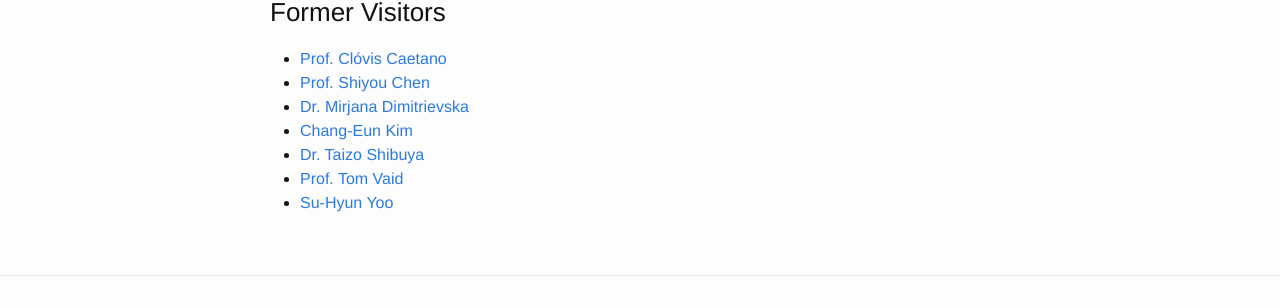
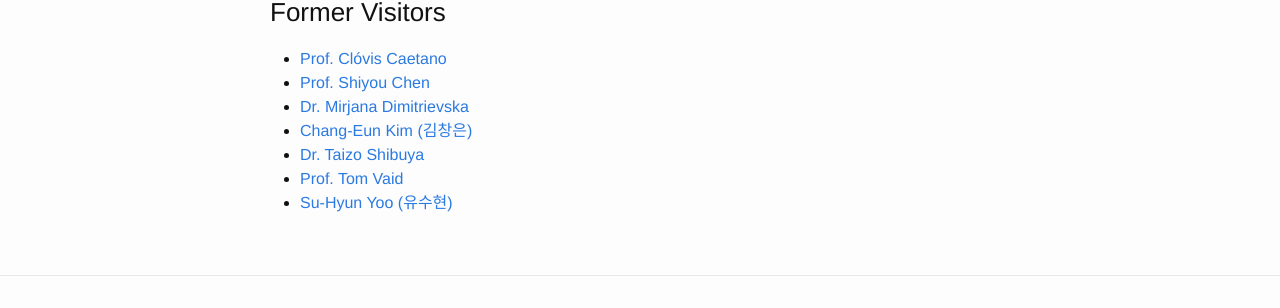
Before and after one commit to WMD-group/WMD-group.github.io, a Jekyll site: the page built from b_group.md, in a window 1280 px wide. Shown: the part 1547-1855 px from the top of the page. Built offline with Jekyll 4.4.1, drawn with Linux system fonts in a browser that asks for light colours.

```diff
--- a/b_group.md
+++ b/b_group.md
@@ -47,7 +47,7 @@ Key application areas involve energy conversion, storage and transport.
 - [Prof. Clóvis Caetano](http://www.bv.fapesp.br/pt/pesquisador/34209/clovis-caetano/)
 - [Prof. Shiyou Chen](https://scholar.google.co.uk/citations?user=ZGmDGb0AAAAJ&hl=en)
 - [Dr. Mirjana Dimitrievska](https://scholar.google.co.uk/citations?user=ytV8eIQAAAAJ&hl=en)
-- [Chang-Eun Kim](https://scholar.google.co.uk/citations?user=20AziH8AAAAJ&hl=en)
+- [Chang-Eun Kim (김창은)](https://scholar.google.co.uk/citations?user=20AziH8AAAAJ&hl=en)
 - [Dr. Taizo Shibuya](https://scholar.google.com/citations?user=CGWpbEwAAAAJ&hl=ja)
 - [Prof. Tom Vaid](https://scholar.google.com/citations?user=c_2f970AAAAJ&hl=en)
-- [Su-Hyun Yoo](https://scholar.google.co.uk/citations?user=VhIOTvcAAAAJ&hl=en)
+- [Su-Hyun Yoo (유수현)](https://scholar.google.co.uk/citations?user=VhIOTvcAAAAJ&hl=en)
```
Also changed, not shown: _posts/2016-01-01-methods.md (+1 -1 lines), 3 other files.
